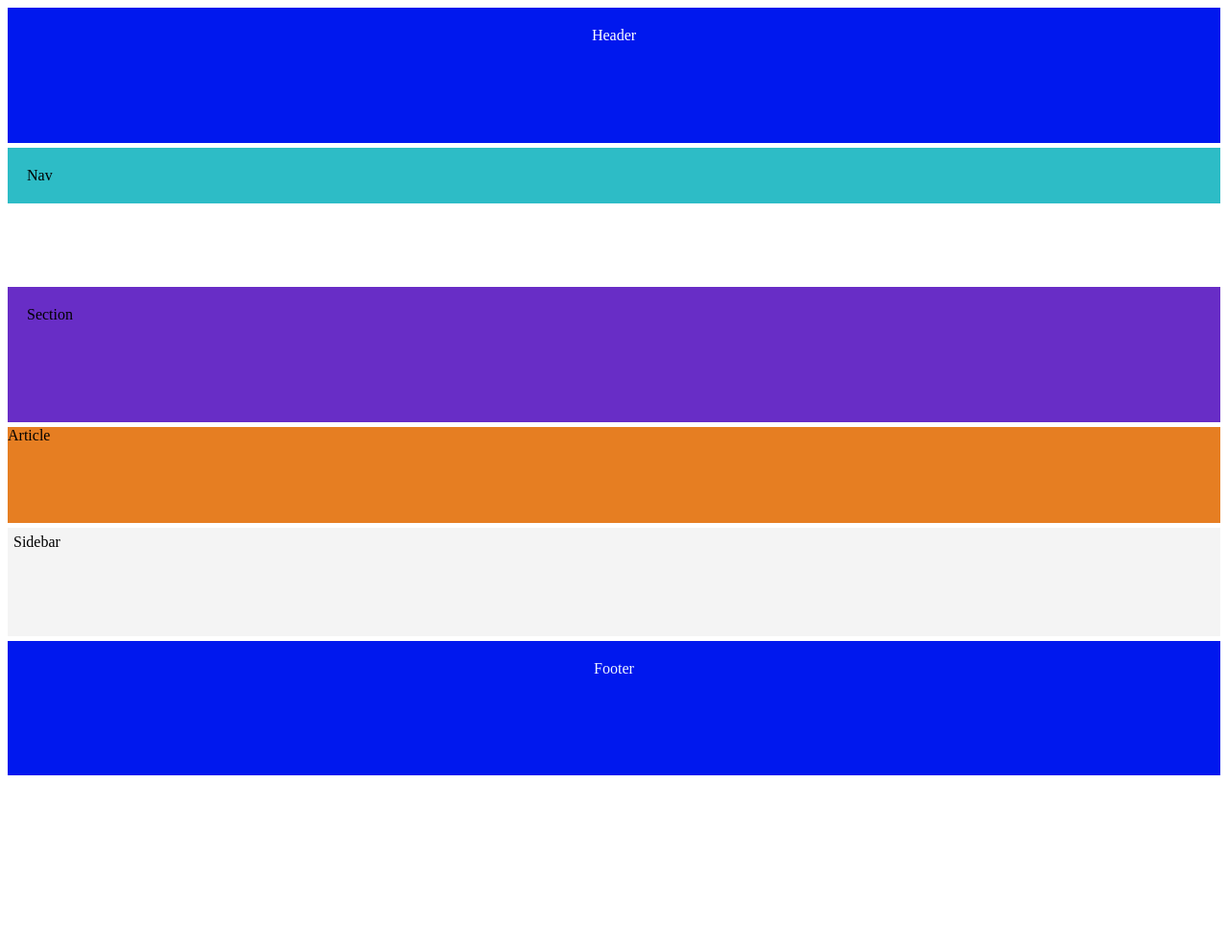
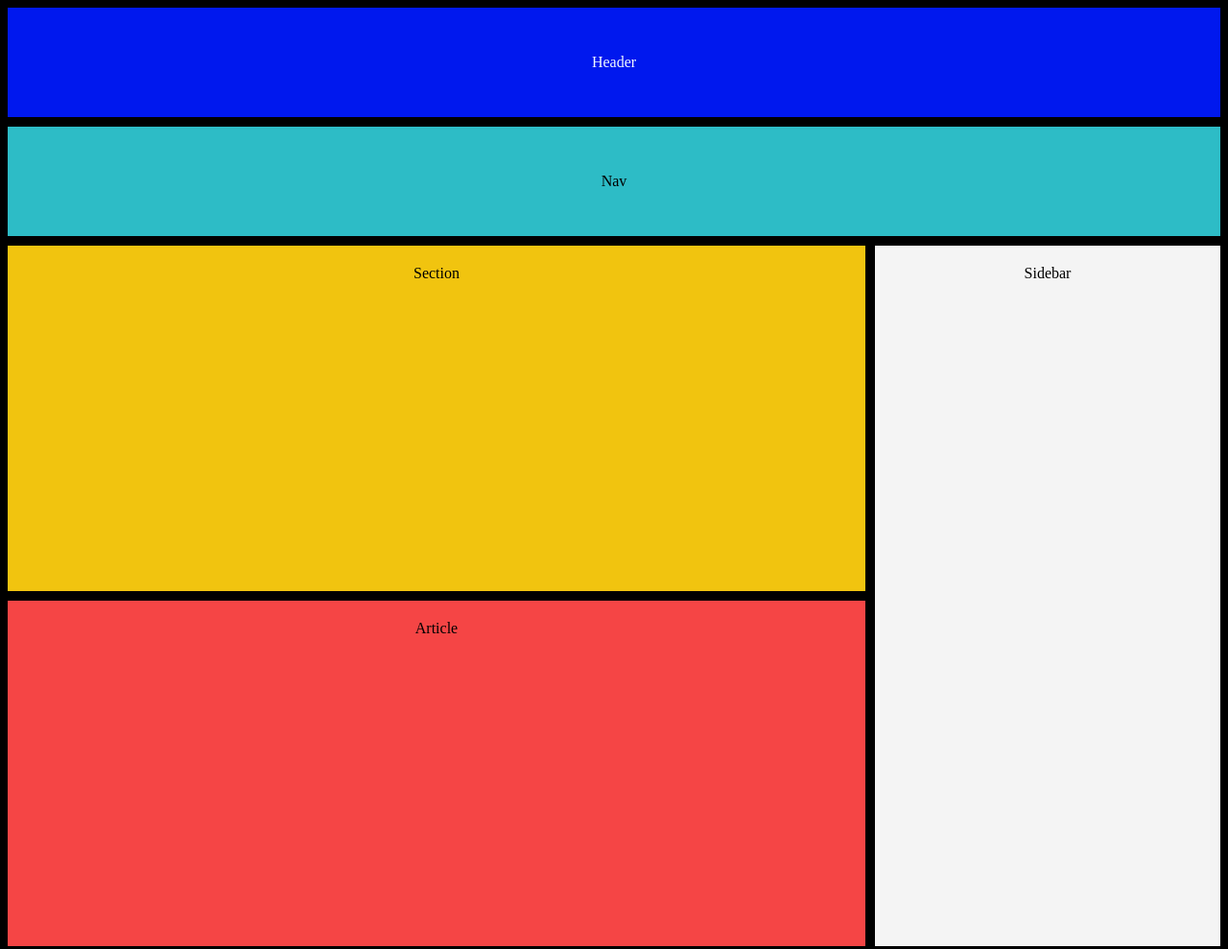
Before and after one commit to domeneghettii/layouts-grid, a plain HTML site: page index.html in a window 1280 px wide. Shown: the top 989 px of the page at 96% size. Before the commit the page ends 816 px from the top, so only its background shows below. Drawn offline with Linux system fonts and the light colour scheme.

Commit message:
feat: completion.

```diff
--- a/style.css
+++ b/style.css
@@ -3,48 +3,53 @@
     grid-template-columns: 1fr 3fr;
     grid-template-rows: auto 1rf auto;
     grid-template-areas:
-    "header header"
-    "nav nav"
-    "section section"
-    "article article"
-    "sidebar sidebar"
-    "footer footer";
-    gap: 5px;
+    "header header header"
+    "nav nav nav"
+    "section section sidebar"
+    "article article sidebar"
+    "footer footer footer";
+    gap: 10px;
     height: 100vh;
 }
 
 .header {
     grid-area: header;
     background-color: #0018ee;
-    color: white;
+    color: aliceblue;
     text-align: center;
-    padding: 20px;
+    padding: 3rem;
 }
 
 .nav {
     grid-area: nav;
     background-color: #2dbcc6;
-    padding: 20px;
+    padding: 3rem;
+    text-align: center;
     height: max-content;
 }
 
 .section {
     grid-area: section;
     background-color: #f1c40f;
-    background-color: #682dc6;
+    text-align: center;
+    height: 20rem;
     padding: 20px;
 }
 
 .article {
     grid-area: article;
-    background-color: #e67e22;
+    background-color: #f54545;
+    text-align: center;
+    height: 20rem;
+    padding: 20px;
 
 }
 .sidebar {
     grid-area: sidebar;
     background-color: #f4f4f4;
-    padding: 6px;
-
+    width: 20rem;
+    text-align: center;
+    padding: 20px;
 }
 
 .footer {
@@ -52,6 +57,9 @@
     background-color: #0018ee;
     color: aliceblue;
     text-align: center;
-    padding: 20px;
+    padding: 5px;
+}
 
+body {
+    background-color: black;
 }
```
